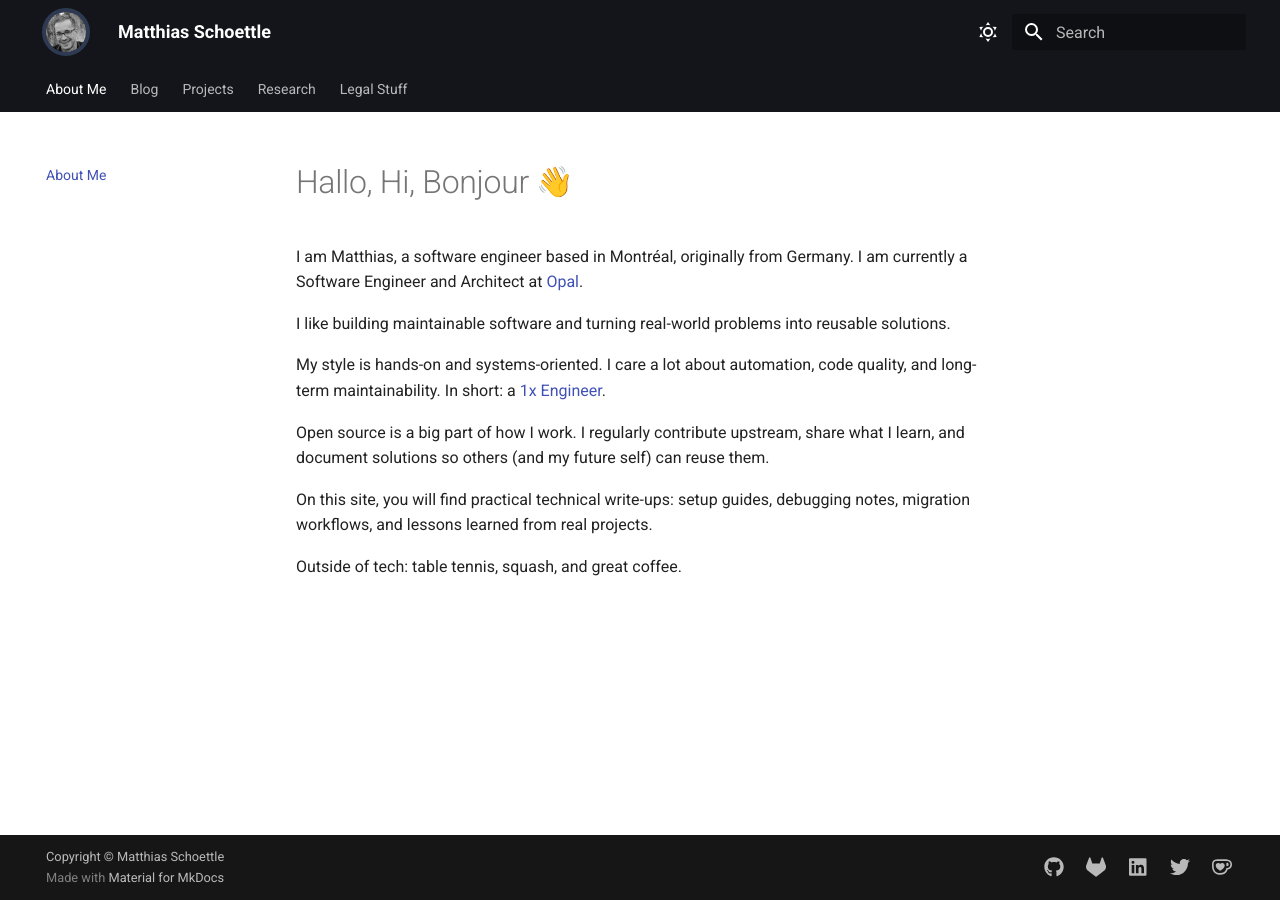
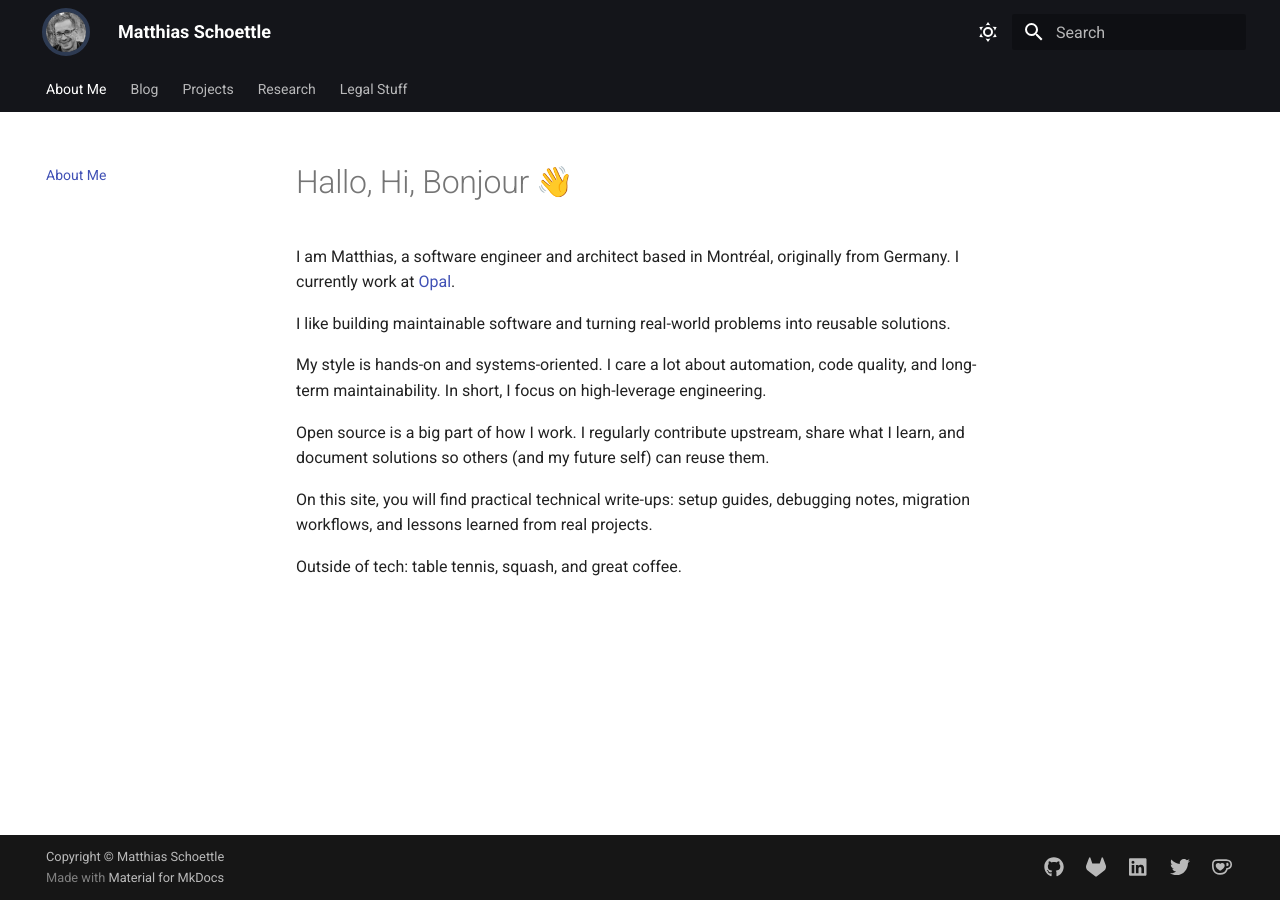
Before and after one commit to mschoettle/website, an MkDocs documentation site: the page built from docs/index.md, in a window 1280 px wide. Built offline with MkDocs 1.6.1 and Material for MkDocs 9.7.7, drawn with Linux system fonts in a browser that asks for light colours; emoji names are drawn with the system emoji font; plug-ins that fetch from the network failed and are left out.

Commit message:
reviewed again

```diff
--- a/docs/index.md
+++ b/docs/index.md
@@ -5,14 +5,14 @@ hide:
 
 # Hallo, Hi, Bonjour :wave:
 
-I am Matthias, a software engineer based in Montréal, originally from Germany.
-I am currently a Software Engineer and Architect at [Opal](projects/index.md#opal).
+I am Matthias, a software engineer and architect based in Montréal, originally from Germany.
+I currently work at [Opal](projects/index.md#opal).
 
 I like building maintainable software and turning real-world problems into reusable solutions.
 
 My style is hands-on and systems-oriented.
 I care a lot about automation, code quality, and long-term maintainability.
-In short: a [1x Engineer](https://1x.engineer).
+In short, I focus on high-leverage engineering.
 
 Open source is a big part of how I work.
 I regularly contribute upstream, share what I learn, and document solutions so others (and my future self) can reuse them.
```
